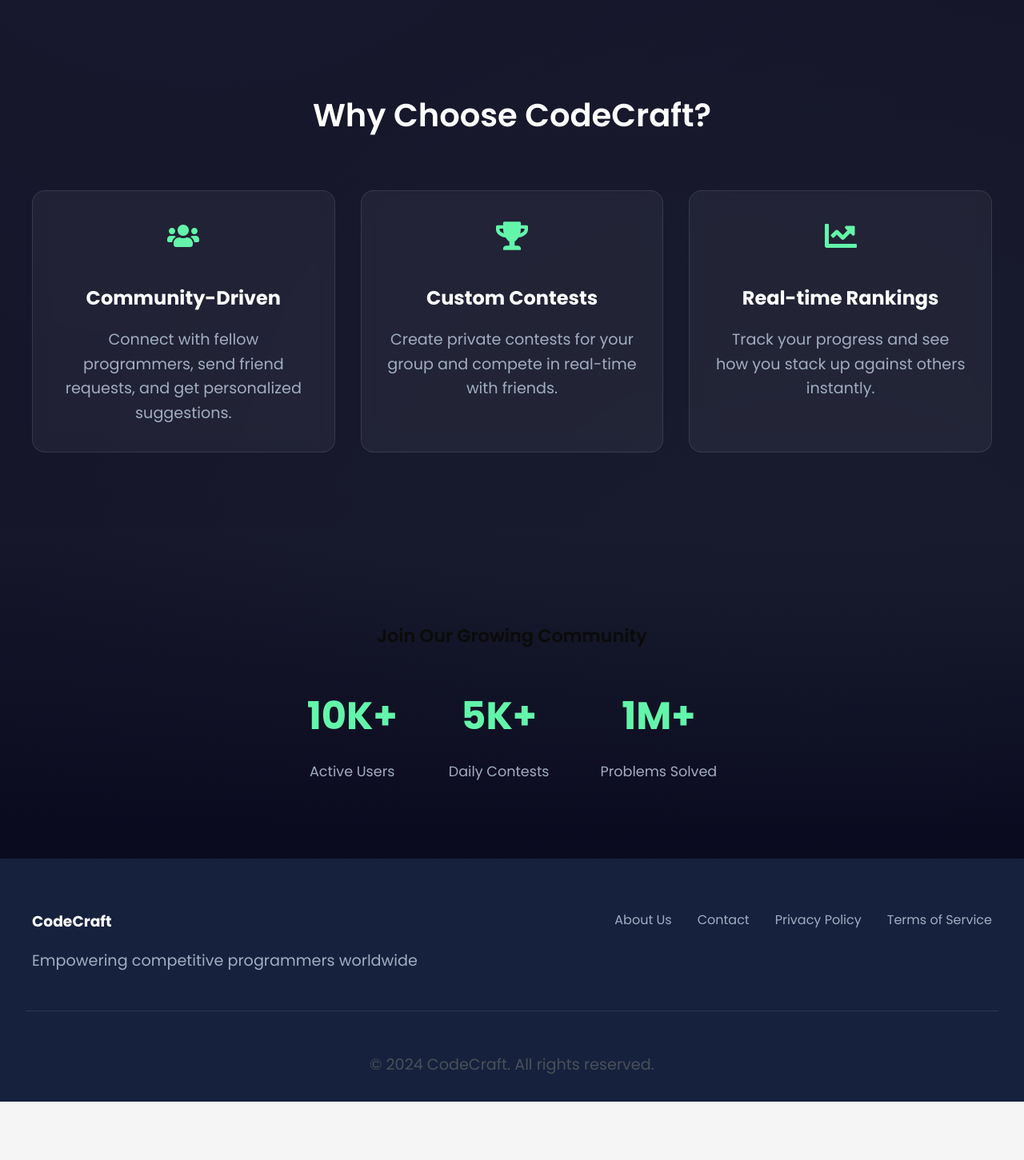
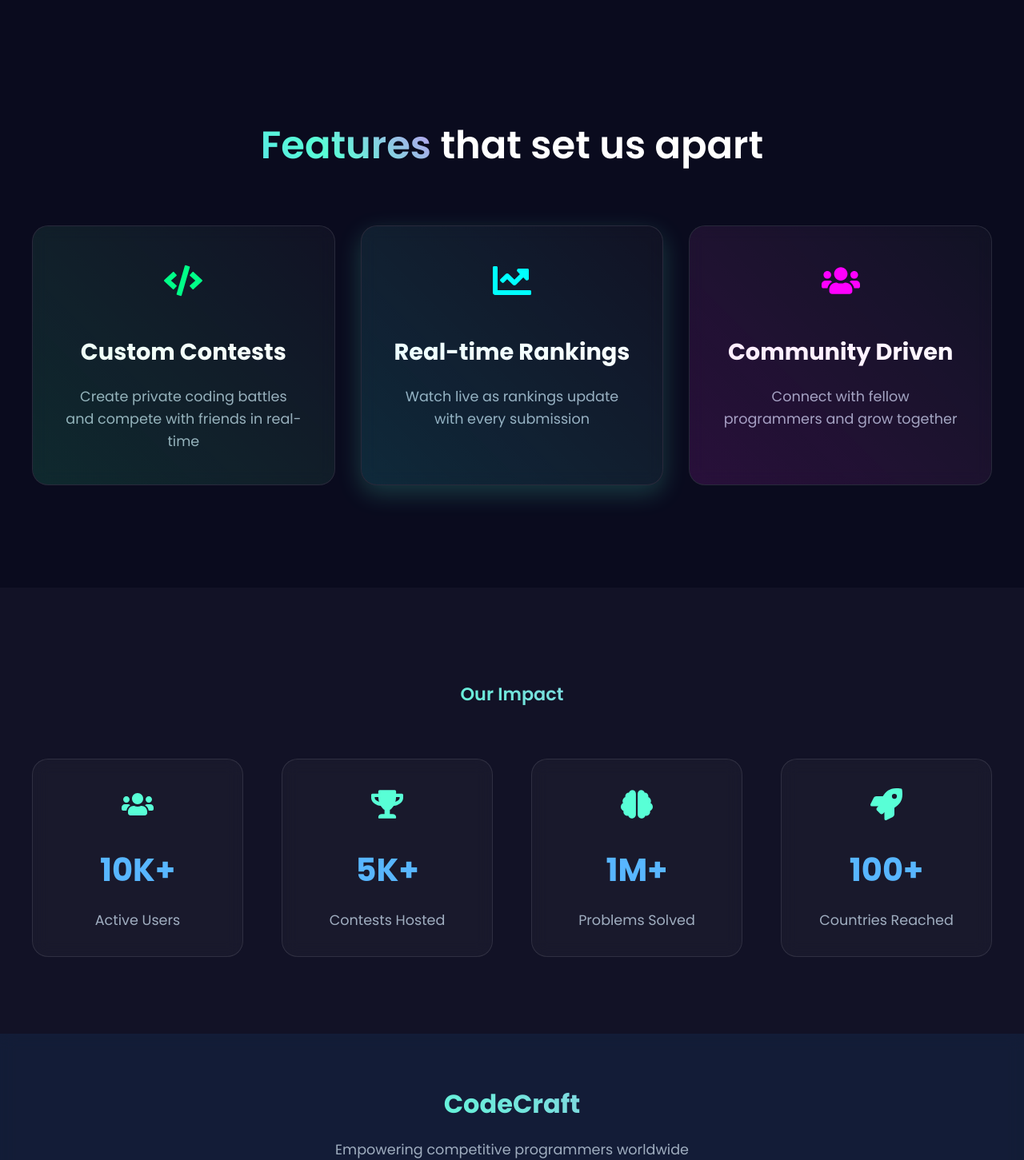
Before and after one commit to Aditi11-08572/CP_Battle, a React (Create React App) app: page /landing in a window 1280 px wide. Shown: the part 802-2253 px from the top of the page at 80% size. Before the commit the page ends 2180 px from the top, so only its background shows below. Built offline with nearby package versions, Linux system fonts and the light colour scheme.

Commit message:
Landing Page attractive

```diff
--- a/src/pages/LandingPage.js
+++ b/src/pages/LandingPage.js
@@ -1,7 +1,7 @@
 import React, { useState, useEffect } from 'react';
-import { motion, useScroll, useTransform } from 'framer-motion';
+import { motion, useScroll, useTransform, AnimatePresence } from 'framer-motion';
 import { Link } from 'react-router-dom';
-import { FaCode, FaTrophy, FaUsers, FaChartLine, FaGithub, FaGoogle } from 'react-icons/fa';
+import { FaCode, FaTrophy, FaUsers, FaChartLine, FaRocket, FaBrain } from 'react-icons/fa';
 import { BiCode } from 'react-icons/bi';
 import styles from './LandingPage.module.css';
 
@@ -10,15 +10,47 @@ const LandingPage = () => {
   const { scrollYProgress } = useScroll();
   const opacity = useTransform(scrollYProgress, [0, 0.5], [1, 0]);
   const y = useTransform(scrollYProgress, [0, 0.5], [0, -50]);
+  const [activeFeature, setActiveFeature] = useState(0);
+
+  const features = [
+    {
+      title: "Custom Contests",
+      description: "Create private coding battles and compete with friends in real-time",
+      icon: <FaCode />,
+      color: "#00ff88"
+    },
+    {
+      title: "Real-time Rankings",
+      description: "Watch live as rankings update with every submission",
+      icon: <FaChartLine />,
+      color: "#00ffff"
+    },
+    {
+      title: "Community Driven",
+      description: "Connect with fellow programmers and grow together",
+      icon: <FaUsers />,
+      color: "#ff00ff"
+    }
+  ];
 
   const codeSnippet = `
-function CodeCraft() {
-  const passion = "coding";
-  const community = "growing";
-  const future = "bright";
+class CodeCraft {
+  constructor() {
+    this.passion = "infinite";
+    this.skills = ["algorithms", "data structures"];
+    this.community = "growing";
+  }
 
-  return success;
-}`;
+  async compete() {
+    while(true) {
+      await this.solve();
+      this.learn();
+      this.improve();
+    }
+  }
+}
+
+// Start your journey now!`;
 
   const [displayedCode, setDisplayedCode] = useState('');
 
@@ -36,9 +68,17 @@ function CodeCraft() {
     return () => clearInterval(timer);
   }, []);
 
+  useEffect(() => {
+    const interval = setInterval(() => {
+      setActiveFeature((prev) => (prev + 1) % features.length);
+    }, 3000);
+    return () => clearInterval(interval);
+  }, []);
+
   return (
     <div className={styles.landingContainer}>
-      <div className={styles.backgroundAnimation} />
+      <div className={styles.backgroundGlow} />
+      <div className={styles.backgroundGrid} />
 
       <motion.div
         className={styles.hero}
@@ -50,43 +90,65 @@ function CodeCraft() {
           animate={{ opacity: 1, y: 0 }}
           transition={{ duration: 0.8 }}
         >
+          <motion.div className={styles.glowingTitle}>
             <motion.h1
               initial={{ opacity: 0 }}
               animate={{ opacity: 1 }}
               transition={{ duration: 1 }}
             >
-            Welcome to <span className={styles.gradient}>CodeCraft</span>
+              Welcome to <span className={styles.gradientText}>CodeCraft</span>
             </motion.h1>
 
-          <motion.p className={styles.subtitle}>
+            <motion.div
+              className={styles.glowOrb}
+              animate={{
+                scale: [1, 1.2, 1],
+                opacity: [0.5, 0.8, 0.5],
+              }}
+              transition={{
+                duration: 2,
+                repeat: Infinity,
+                ease: "easeInOut"
+              }}
+            />
+          </motion.div>
+
+          <motion.p
+            className={styles.subtitle}
+            initial={{ opacity: 0, y: 20 }}
+            animate={{ opacity: 1, y: 0 }}
+            transition={{ delay: 0.5 }}
+          >
             Where Competitive Programming Meets Community
           </motion.p>
 
+          <div className={styles.codeEditorWrapper}>
             <div className={styles.codeEditor}>
               <div className={styles.editorHeader}>
+                <div className={styles.editorControls}>
                   <span className={styles.dot}></span>
                   <span className={styles.dot}></span>
                   <span className={styles.dot}></span>
+                </div>
+                <span className={styles.fileName}>codecraft.js</span>
               </div>
               <pre className={styles.code}>
                 <code>{displayedCode}</code>
                 {isTyping && <span className={styles.cursor}>|</span>}
               </pre>
             </div>
+          </div>
 
-          <motion.div className={styles.ctaContainer}>
+          <motion.div
+            className={styles.ctaContainer}
+            initial={{ opacity: 0, y: 20 }}
+            animate={{ opacity: 1, y: 0 }}
+            transition={{ delay: 1 }}
+          >
             <Link to="/login" className={styles.primaryBtn}>
-              <span>Get Started</span>
+              <span>Start Coding</span>
               <BiCode className={styles.btnIcon} />
             </Link>
-            <div className={styles.authButtons}>
-              <button className={styles.githubBtn}>
-                <FaGithub /> Continue with GitHub
-              </button>
-              <button className={styles.googleBtn}>
-                <FaGoogle /> Continue with Google
-              </button>
-            </div>
           </motion.div>
         </motion.div>
       </motion.div>
@@ -97,69 +159,64 @@ function CodeCraft() {
         whileInView={{ opacity: 1 }}
         viewport={{ once: true }}
       >
-        <h2 className={styles.sectionTitle}>Why Choose CodeCraft?</h2>
+        <h2 className={styles.sectionTitle}>
+          <span className={styles.gradientText}>Features</span> that set us apart
+        </h2>
 
         <div className={styles.features}>
+          <AnimatePresence mode="wait">
+            {features.map((feature, index) => (
               <FeatureCard
-            icon={<FaUsers />}
-            title="Community-Driven"
-            description="Connect with fellow programmers, send friend requests, and get personalized suggestions."
+                key={feature.title}
+                {...feature}
+                isActive={index === activeFeature}
               />
-          <FeatureCard
-            icon={<FaTrophy />}
-            title="Custom Contests"
-            description="Create private contests for your group and compete in real-time with friends."
-          />
-          <FeatureCard
-            icon={<FaChartLine />}
-            title="Real-time Rankings"
-            description="Track your progress and see how you stack up against others instantly."
-          />
+            ))}
+          </AnimatePresence>
         </div>
       </motion.div>
 
       <motion.div
-        className={styles.communitySection}
+        className={styles.statsSection}
         initial={{ opacity: 0, y: 50 }}
         whileInView={{ opacity: 1, y: 0 }}
         viewport={{ once: true }}
       >
-        <div className={styles.communityContent}>
-          <h2>Join Our Growing Community</h2>
-          <div className={styles.stats}>
-            <StatCard number="10K+" label="Active Users" />
-            <StatCard number="5K+" label="Daily Contests" />
-            <StatCard number="1M+" label="Problems Solved" />
+        <div className={styles.statsContent}>
+          <h2 className={styles.gradientText}>Our Impact</h2>
+          <div className={styles.statsGrid}>
+            <StatCard icon={<FaUsers />} number="10K+" label="Active Users" />
+            <StatCard icon={<FaTrophy />} number="5K+" label="Contests Hosted" />
+            <StatCard icon={<FaBrain />} number="1M+" label="Problems Solved" />
+            <StatCard icon={<FaRocket />} number="100+" label="Countries Reached" />
           </div>
         </div>
       </motion.div>
 
       <footer className={styles.footer}>
         <div className={styles.footerContent}>
-          <div className={styles.footerSection}>
-            <h3>CodeCraft</h3>
+          <div className={styles.footerBrand}>
+            <h3 className={styles.gradientText}>CodeCraft</h3>
             <p>Empowering competitive programmers worldwide</p>
-          </div>
-          <div className={styles.footerLinks}>
-            <a href="#">About Us</a>
-            <a href="#">Contact</a>
-            <a href="#">Privacy Policy</a>
-            <a href="#">Terms of Service</a>
-          </div>
           </div>
           <div className={styles.footerBottom}>
             <p>© 2024 CodeCraft. All rights reserved.</p>
+          </div>
         </div>
       </footer>
     </div>
   );
 };
 
-const FeatureCard = ({ icon, title, description }) => (
+const FeatureCard = ({ icon, title, description, color, isActive }) => (
   <motion.div
-    className={styles.featureCard}
+    className={`${styles.featureCard} ${isActive ? styles.activeFeature : ''}`}
+    style={{ '--feature-color': color }}
     whileHover={{ scale: 1.05 }}
     whileTap={{ scale: 0.95 }}
+    initial={{ opacity: 0, y: 20 }}
+    animate={{ opacity: 1, y: 0 }}
+    exit={{ opacity: 0, y: -20 }}
   >
     <div className={styles.iconWrapper}>{icon}</div>
     <h3>{title}</h3>
@@ -167,12 +224,13 @@ const FeatureCard = ({ icon, title, description }) => (
   </motion.div>
 );
 
-const StatCard = ({ number, label }) => (
+const StatCard = ({ icon, number, label }) => (
   <motion.div
     className={styles.statCard}
     whileHover={{ scale: 1.1 }}
     transition={{ type: "spring", stiffness: 300 }}
   >
+    <div className={styles.statIcon}>{icon}</div>
     <h3>{number}</h3>
     <p>{label}</p>
   </motion.div>
--- a/src/pages/LandingPage.module.css
+++ b/src/pages/LandingPage.module.css
@@ -1,21 +1,36 @@
 .landingContainer {
   min-height: 100vh;
-  background: #0a0a1f;
+  background: #0a0b1e;
   color: #ffffff;
   overflow-x: hidden;
   position: relative;
 }
 
-.backgroundAnimation {
-  position: absolute;
+.backgroundGlow {
+  position: fixed;
   top: 0;
   left: 0;
   right: 0;
   bottom: 0;
   background:
-    radial-gradient(circle at 20% 20%, rgba(62, 84, 172, 0.15) 0%, transparent 50%),
-    radial-gradient(circle at 80% 80%, rgba(99, 245, 170, 0.15) 0%, transparent 50%);
+    radial-gradient(circle at 20% 20%, rgba(88, 182, 255, 0.15) 0%, transparent 40%),
+    radial-gradient(circle at 80% 80%, rgba(255, 88, 255, 0.15) 0%, transparent 40%),
+    radial-gradient(circle at 50% 50%, rgba(88, 255, 214, 0.15) 0%, transparent 60%);
   z-index: 1;
+  pointer-events: none;
+}
+
+.backgroundGrid {
+  position: fixed;
+  top: 0;
+  left: 0;
+  right: 0;
+  bottom: 0;
+  background-image: linear-gradient(rgba(255, 255, 255, 0.05) 1px, transparent 1px),
+                    linear-gradient(90deg, rgba(255, 255, 255, 0.05) 1px, transparent 1px);
+  background-size: 50px 50px;
+  z-index: 1;
+  pointer-events: none;
 }
 
 .hero {
@@ -33,38 +48,84 @@
   text-align: center;
 }
 
-.hero h1 {
-  font-size: 4.5rem;
-  font-weight: 800;
-  margin-bottom: 1rem;
-  letter-spacing: -0.02em;
+.glowingTitle {
+  position: relative;
+  display: inline-block;
+  margin-bottom: 2rem;
 }
 
-.gradient {
-  background: linear-gradient(45deg, #4a90e2, #63f5aa);
+.glowOrb {
+  position: absolute;
+  width: 150px;
+  height: 150px;
+  background: radial-gradient(circle, rgba(88, 255, 214, 0.2) 0%, transparent 70%);
+  border-radius: 50%;
+  top: 50%;
+  left: 50%;
+  transform: translate(-50%, -50%);
+  z-index: -1;
+}
+
+.hero h1 {
+  font-size: 5rem;
+  font-weight: 900;
+  letter-spacing: -0.02em;
+  text-shadow: 0 0 20px rgba(88, 255, 214, 0.3);
+}
+
+.gradientText {
+  background: linear-gradient(45deg, #58b6ff, #58ffd6, #ff58ff);
   -webkit-background-clip: text;
   -webkit-text-fill-color: transparent;
+  background-size: 200% 200%;
+  animation: gradient 5s ease infinite;
+}
+
+@keyframes gradient {
+  0% { background-position: 0% 50%; }
+  50% { background-position: 100% 50%; }
+  100% { background-position: 0% 50%; }
 }
 
 .subtitle {
-  font-size: 1.5rem;
+  font-size: 1.8rem;
   color: #a0aec0;
   margin-bottom: 3rem;
+  font-weight: 300;
+}
+
+.codeEditorWrapper {
+  position: relative;
+  margin: 0 auto 3rem;
+  max-width: 700px;
+  perspective: 1000px;
 }
 
 .codeEditor {
   background: #1a1a2e;
   border-radius: 12px;
-  width: 100%;
-  max-width: 600px;
-  margin: 0 auto 3rem;
   overflow: hidden;
-  box-shadow: 0 20px 40px rgba(0, 0, 0, 0.4);
+  box-shadow:
+    0 20px 40px rgba(0, 0, 0, 0.4),
+    0 0 20px rgba(88, 255, 214, 0.2),
+    inset 0 0 10px rgba(88, 255, 214, 0.1);
+  transform: rotateX(5deg);
+  transition: transform 0.3s ease;
+}
+
+.codeEditor:hover {
+  transform: rotateX(0deg);
 }
 
 .editorHeader {
   background: #16213e;
-  padding: 0.8rem;
+  padding: 1rem;
+  display: flex;
+  justify-content: space-between;
+  align-items: center;
+}
+
+.editorControls {
   display: flex;
   gap: 8px;
 }
@@ -84,91 +145,93 @@
   background: #27c93f;
 }
 
+.fileName {
+  color: #a0aec0;
+  font-family: 'Fira Code', monospace;
+  font-size: 0.9rem;
+}
+
 .code {
-  padding: 1.5rem;
+  padding: 2rem;
   margin: 0;
   font-family: 'Fira Code', monospace;
-  font-size: 0.9rem;
+  font-size: 1rem;
   color: #a0aec0;
   text-align: left;
-  line-height: 1.5;
+  line-height: 1.6;
 }
 
 .cursor {
   display: inline-block;
   width: 2px;
   height: 1.2em;
-  background-color: #4a90e2;
+  background-color: #58ffd6;
   animation: blink 1s infinite;
+  vertical-align: middle;
 }
 
 @keyframes blink {
   50% { opacity: 0; }
 }
 
-.ctaContainer {
-  display: flex;
-  flex-direction: column;
+.primaryBtn {
+  background: linear-gradient(45deg, #58b6ff, #58ffd6);
+  color: white;
+  padding: 1.2rem 3.5rem;
+  border-radius: 50px;
+  font-size: 1.2rem;
+  font-weight: 600;
+  text-decoration: none;
+  display: inline-flex;
   align-items: center;
-  gap: 1.5rem;
+  gap: 12px;
+  transition: all 0.3s ease;
+  position: relative;
+  overflow: hidden;
+  box-shadow: 0 10px 20px rgba(88, 182, 255, 0.3);
 }
 
-.primaryBtn {
-  background: linear-gradient(45deg, #4a90e2, #63f5aa);
-  color: white;
-  padding: 1rem 3rem;
-  border-radius: 30px;
-  font-size: 1.1rem;
-  font-weight: 600;
-  text-decoration: none;
-  display: flex;
-  align-items: center;
-  gap: 10px;
-  transition: transform 0.3s ease, box-shadow 0.3s ease;
+.primaryBtn::before {
+  content: '';
+  position: absolute;
+  top: 0;
+  left: 0;
+  width: 100%;
+  height: 100%;
+  background: linear-gradient(45deg, #58ffd6, #58b6ff);
+  opacity: 0;
+  transition: opacity 0.3s ease;
 }
 
 .primaryBtn:hover {
-  transform: translateY(-2px);
-  box-shadow: 0 10px 20px rgba(74, 144, 226, 0.3);
+  transform: translateY(-3px);
+  box-shadow: 0 15px 30px rgba(88, 182, 255, 0.4);
 }
 
-.authButtons {
-  display: flex;
-  gap: 1rem;
+.primaryBtn:hover::before {
+  opacity: 1;
 }
 
-.githubBtn, .googleBtn {
-  display: flex;
-  align-items: center;
-  gap: 8px;
-  padding: 0.8rem 1.5rem;
-  border-radius: 8px;
-  font-size: 0.9rem;
-  font-weight: 500;
-  cursor: pointer;
-  transition: all 0.3s ease;
+.primaryBtn span {
+  position: relative;
+  z-index: 1;
 }
 
-.githubBtn {
-  background: #24292e;
-  color: white;
-}
-
-.googleBtn {
-  background: white;
-  color: #24292e;
+.btnIcon {
+  font-size: 1.4rem;
+  position: relative;
+  z-index: 1;
 }
 
 .featuresSection {
-  padding: 6rem 2rem;
-  background: rgba(26, 26, 46, 0.8);
+  padding: 8rem 2rem;
   position: relative;
   z-index: 2;
 }
 
 .sectionTitle {
   text-align: center;
-  font-size: 2.5rem;
+  font-size: 3rem;
   margin-bottom: 4rem;
   color: white;
 }
@@ -182,60 +245,92 @@
 }
 
 .featureCard {
-  background: rgba(255, 255, 255, 0.05);
-  border-radius: 16px;
-  padding: 2rem;
+  background: rgba(255, 255, 255, 0.03);
+  border-radius: 20px;
+  padding: 2.5rem;
   text-align: center;
   backdrop-filter: blur(10px);
   border: 1px solid rgba(255, 255, 255, 0.1);
   transition: all 0.3s ease;
+  position: relative;
+  overflow: hidden;
+}
+
+.featureCard::before {
+  content: '';
+  position: absolute;
+  top: 0;
+  left: 0;
+  right: 0;
+  bottom: 0;
+  background: linear-gradient(45deg,
+    var(--feature-color, #58ffd6) 0%,
+    transparent 100%
+  );
+  opacity: 0.1;
+  transition: opacity 0.3s ease;
+}
+
+.featureCard:hover::before {
+  opacity: 0.2;
 }
 
 .iconWrapper {
-  font-size: 2.5rem;
-  color: #63f5aa;
+  font-size: 3rem;
+  color: var(--feature-color, #58ffd6);
   margin-bottom: 1.5rem;
 }
 
 .featureCard h3 {
   color: white;
   margin-bottom: 1rem;
-  font-size: 1.5rem;
+  font-size: 1.8rem;
 }
 
 .featureCard p {
   color: #a0aec0;
   line-height: 1.6;
+  font-size: 1.1rem;
 }
 
-.communitySection {
+.statsSection {
   padding: 6rem 2rem;
-  background: linear-gradient(180deg, rgba(26, 26, 46, 0.8) 0%, rgba(10, 10, 31, 1) 100%);
+  background: rgba(26, 26, 46, 0.5);
   position: relative;
   z-index: 2;
 }
 
-.communityContent {
+.statsContent {
   max-width: 1200px;
   margin: 0 auto;
   text-align: center;
 }
 
-.stats {
-  display: flex;
-  justify-content: center;
-  gap: 4rem;
-  margin-top: 3rem;
-  flex-wrap: wrap;
+.statsGrid {
+  display: grid;
+  grid-template-columns: repeat(auto-fit, minmax(200px, 1fr));
+  gap: 3rem;
+  margin-top: 4rem;
 }
 
 .statCard {
   text-align: center;
+  padding: 2rem;
+  background: rgba(255, 255, 255, 0.03);
+  border-radius: 20px;
+  backdrop-filter: blur(10px);
+  border: 1px solid rgba(255, 255, 255, 0.1);
+}
+
+.statIcon {
+  font-size: 2.5rem;
+  color: #58ffd6;
+  margin-bottom: 1rem;
 }
 
 .statCard h3 {
-  font-size: 3rem;
-  color: #63f5aa;
+  font-size: 2.5rem;
+  color: #58b6ff;
   margin-bottom: 0.5rem;
 }
 
@@ -245,48 +340,31 @@
 }
 
 .footer {
-  background: #16213e;
-  padding: 4rem 2rem 2rem;
+  background: rgba(22, 33, 62, 0.8);
+  padding: 4rem 2rem;
   position: relative;
   z-index: 2;
+  backdrop-filter: blur(10px);
 }
 
 .footerContent {
   max-width: 1200px;
   margin: 0 auto;
-  display: flex;
-  justify-content: space-between;
-  flex-wrap: wrap;
-  gap: 2rem;
+  text-align: center;
 }
 
-.footerSection h3 {
-  color: white;
+.footerBrand h3 {
+  font-size: 2rem;
   margin-bottom: 1rem;
 }
 
-.footerSection p {
+.footerBrand p {
   color: #a0aec0;
-}
-
-.footerLinks {
-  display: flex;
-  gap: 2rem;
-}
-
-.footerLinks a {
-  color: #a0aec0;
-  text-decoration: none;
-  transition: color 0.3s ease;
-}
-
-.footerLinks a:hover {
-  color: #63f5aa;
+  font-size: 1.1rem;
+  margin-bottom: 2rem;
 }
 
 .footerBottom {
-  text-align: center;
-  margin-top: 3rem;
   padding-top: 2rem;
   border-top: 1px solid rgba(255, 255, 255, 0.1);
   color: #a0aec0;
@@ -298,24 +376,23 @@
   }
 
   .subtitle {
-    font-size: 1.2rem;
+    font-size: 1.3rem;
   }
 
-  .authButtons {
-    flex-direction: column;
+  .code {
+    font-size: 0.9rem;
   }
 
-  .stats {
+  .sectionTitle {
+    font-size: 2.5rem;
+  }
+
+  .statsGrid {
     gap: 2rem;
   }
+}
 
-  .footerContent {
-    flex-direction: column;
-    text-align: center;
-  }
-
-  .footerLinks {
-    justify-content: center;
-    flex-wrap: wrap;
-  }
+.activeFeature {
+  transform: scale(1.05);
+  box-shadow: 0 10px 30px rgba(88, 255, 214, 0.2);
 }
```
Lines whose indentation alone changed are shown as unchanged.
